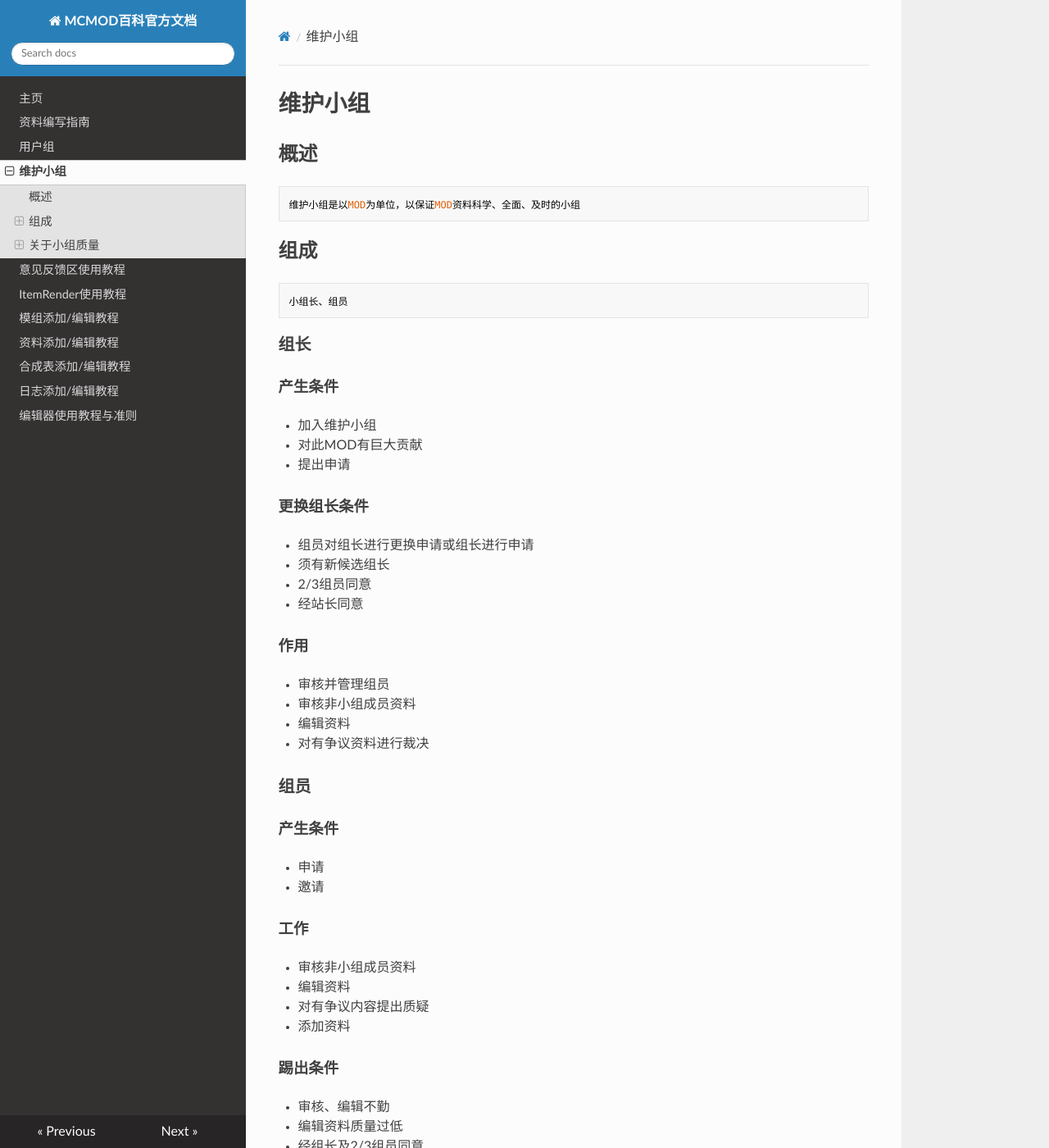
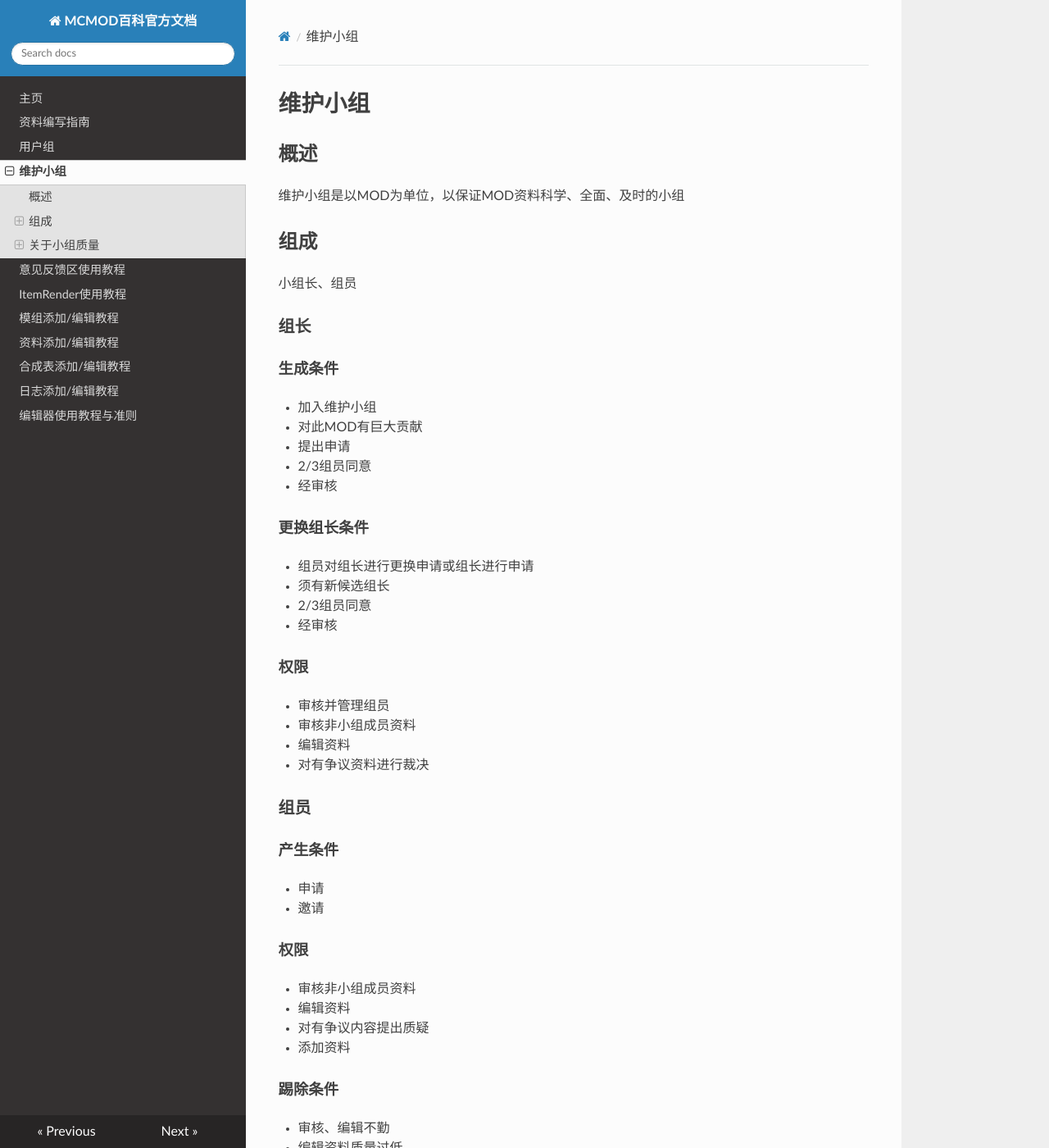
Before and after one commit to Ahrwing/mcmod, an MkDocs documentation site: the page built from docs/group.md, in a window 1280 px wide and 1400 px high. Shown: the whole window at 82% size. Built offline with MkDocs 1.6.1, drawn with Linux system fonts in a browser that asks for light colours; nearby versions of some CDN libraries; old or Windows-style settings are respelled for this version of MkDocs.

Commit message:
Update group.md

```diff
--- a/docs/group.md
+++ b/docs/group.md
@@ -1,55 +1,57 @@
-#维护小组
+# 维护小组
 
-##概述
-	维护小组是以MOD为单位，以保证MOD资料科学、全面、及时的小组
+## 概述
+维护小组是以MOD为单位，以保证MOD资料科学、全面、及时的小组
 
-##组成
-	小组长、组员
+## 组成
+小组长、组员
 
-###组长
+### 组长
 
-####产生条件
+#### 生成条件
 - 加入维护小组
 - 对此MOD有巨大贡献
 - 提出申请
+- 2/3组员同意
+- 经审核
 
-####更换组长条件
+#### 更换组长条件
 - 组员对组长进行更换申请或组长进行申请
 - 须有新候选组长
 - 2/3组员同意
-- 经站长同意
+- 经审核
 
-####作用
+#### 权限
 - 审核并管理组员
 - 审核非小组成员资料
 - 编辑资料
 - 对有争议资料进行裁决
-###组员
+### 组员
 
-####产生条件
+#### 产生条件
 - 申请
 - 邀请
 
-####工作
+#### 权限
 - 审核非小组成员资料
 - 编辑资料
 - 对有争议内容提出质疑
 - 添加资料
 
-####踢出条件
+#### 踢除条件
 - 审核、编辑不勤
 - 编辑资料质量过低
 - 经组长及2/3组员同意
 
-###非小组成员
+### 非小组成员
 
-####工作
+#### 权限
   可编辑MOD资料，需小组审核。
   可加入小组。
 
-##关于小组质量
+## 关于小组质量
   小组质量需评定，如不过关，应整治甚至重组。
 
-###评定标准
+### 评定标准
 - 编辑、审核效率
 - 准确性
```
